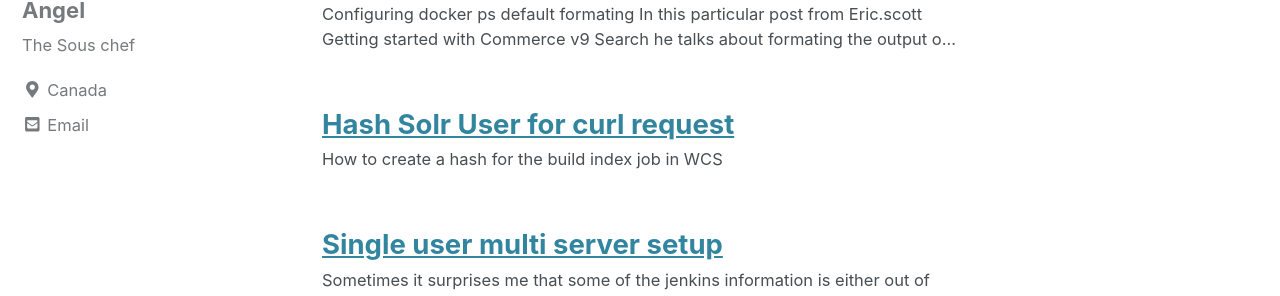
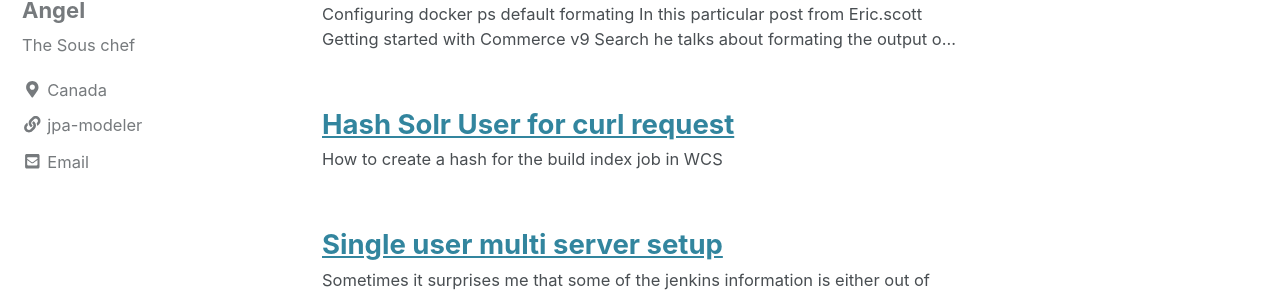
Before and after one commit to arvera/blog, a Jekyll site: the page built from index.html, in a window 1280 px wide. Shown: the part 233-529 px from the top of the page. Built offline with Jekyll 4.4.1, drawn with Linux system fonts in a browser that asks for light colours; cached includes are drawn as plain includes; nearby versions of some CDN libraries; the list of posts is cut into pages by our own code.

Commit message:
adding the jpa-modeler link

```diff
--- a/_config.yml
+++ b/_config.yml
@@ -124,6 +124,10 @@ author:
     - label: "Instagram"
       icon: "fab fa-fw fa-instagram"
       # url: "https://instagram.com/"
+    - label: "jpa-modeler"
+      icon: "fas fa-fw fa-link"
+      url: "https://github.com/IBM/wc-jpa-modeler"
+
 
 
 # Site header
```
